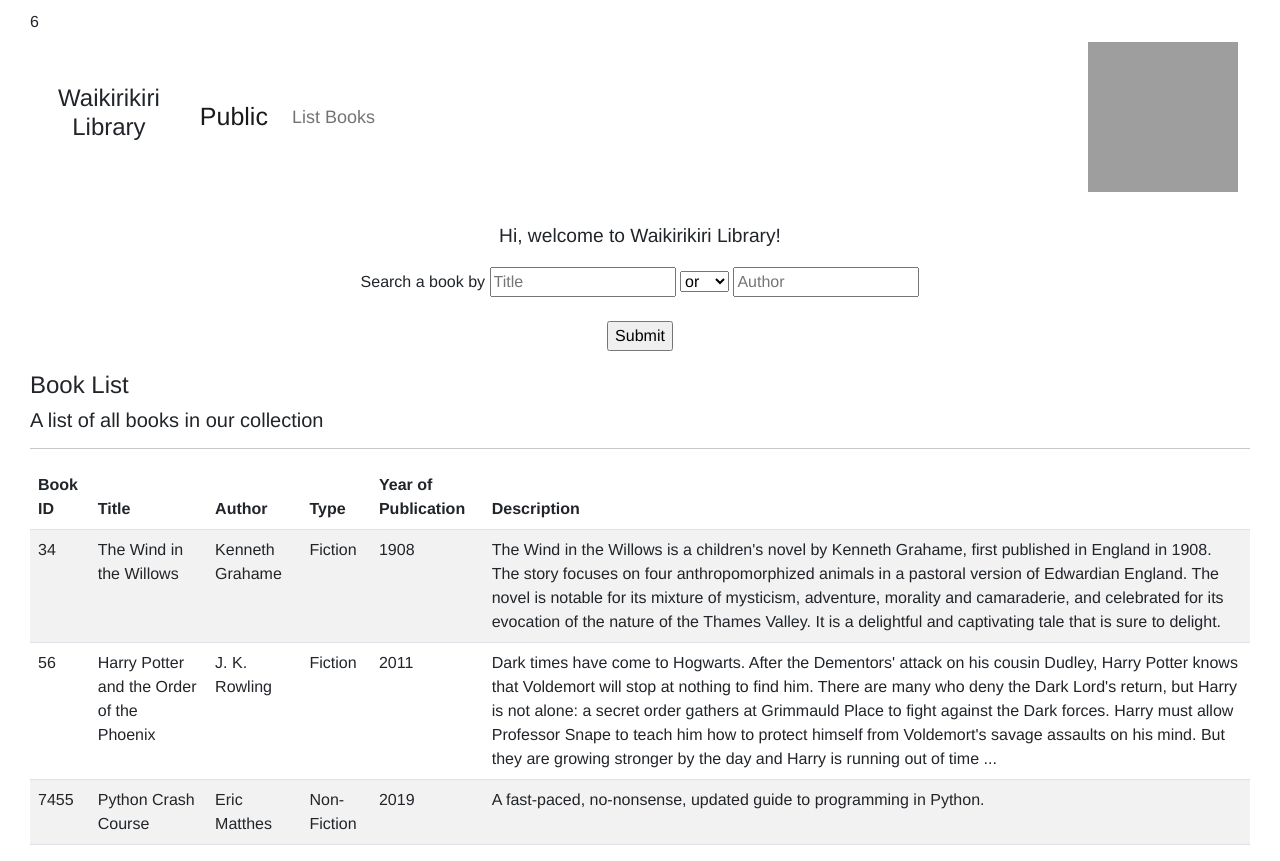
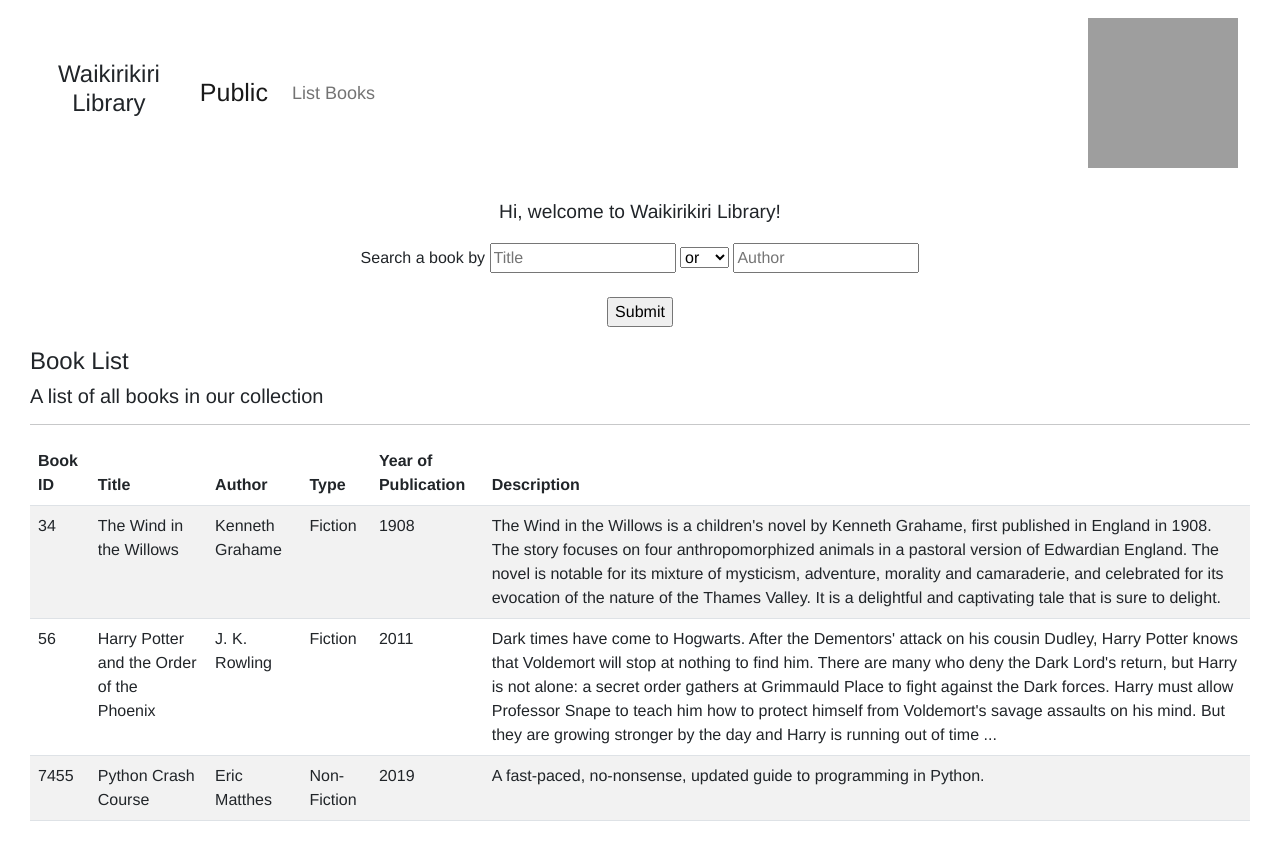
Before and after one commit to CarolSonghb/636libraryweb, a Flask app: page /listbooks in a window 1280 px wide. After the commit the page ends 821 px from the top, so only its background shows below. Run offline with Flask 2, Linux system fonts and the light colour scheme; data comes from the database, SQL or seed files in the repository; grey boxes are pictures that could not be loaded.

Commit message:
Update base.html
change format of base.html

```diff
--- a/librarywebapp/templates/base.html
+++ b/librarywebapp/templates/base.html
@@ -1,20 +1,14 @@
 <!DOCTYPE html>
 <html>
 
-<!--Student Name: Haibei(Carol) Song-->
-<!--Student ID: 1154836-->
 
 <head>
   <meta charset="utf-8" />
   <title>{% block title %}{% endblock %}</title>
-        <!-- CSS only -->
   <link href="https://cdn.jsdelivr.net/npm/bootstrap@5.2.3/dist/css/bootstrap.min.css" rel="stylesheet" integrity="sha384-rbsA2VBKQhggwzxH7pPCaAqO46MgnOM80zW1RWuH61DGLwZJEdK2Kadq2F9CUG65" crossorigin="anonymous">
 </head>
-{% set testvar = 6 %}
 
 <body>
-      {{ testvar }}
-
   <nav class="navbar navbar-expand-lg bg-body-tertiary">
     <h1>Waikirikiri Library</h1>
     <div class="container">
@@ -35,7 +29,8 @@
 
   <!-- two search boxes combined with "and" or "or" -->
   <form class="form" action="/search" style="text-align: center;" method="POST">
-          Search a book by   <input type="text" name="search1" id="search1" placeholder="Title">
+    Search a book by
+    <input type="text" name="search1" id="search1" placeholder="Title">
     <select name="searchop" id="searchop">
       <option value="or" id="or">or</option>
       <option value="and" id="and">and</option>
@@ -43,7 +38,6 @@
     <input type="text" name="search2" id="search2" placeholder="Author"><br><br>
     <input type="submit" value="Submit">
   </form>
-
 
   <style>
   body{
```
Lines whose indentation alone changed are shown as unchanged.
